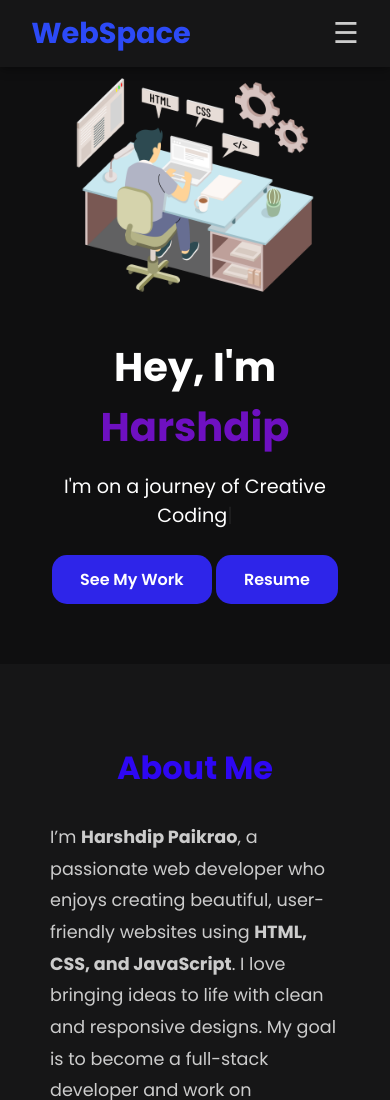
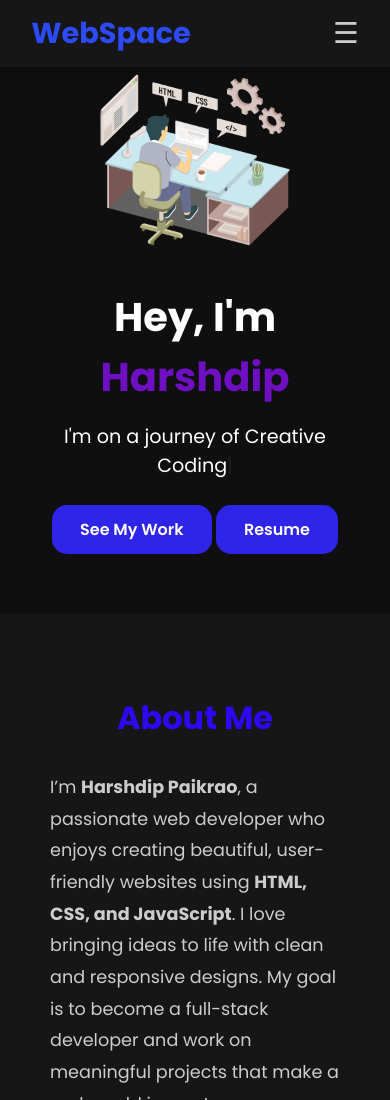
Before and after one commit to Harshdip-Paikrao/PortFolio-, a plain HTML site: page index.html in a window 390 px wide. Shown: the top 1100 px of the page. Drawn offline with nearby package versions, Linux system fonts and the light colour scheme.

Commit message:
make responsive

```diff
--- a/style.css
+++ b/style.css
@@ -220,14 +220,15 @@ footer {
 }
 
 /* ===== Responsive ===== */
-@media (max-width: 768px) {
+@media (max-width: 640px) {
   .hero {
     flex-direction: column-reverse;
     text-align: center;
   }
   .hero-img img {
-    width: 250px;
+    width: 200px;
     margin-bottom: 20px;
+    border-radius: 40%;
   }
 }
 
```
